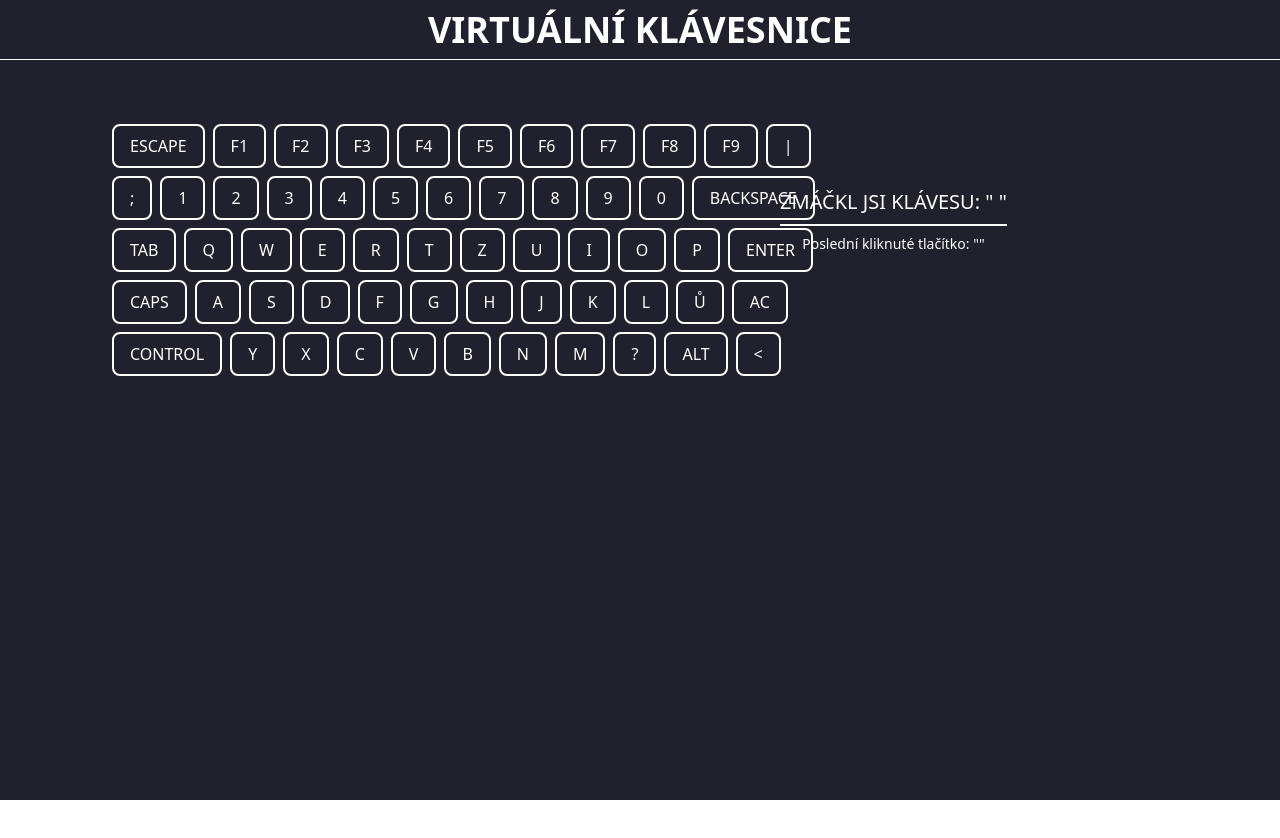
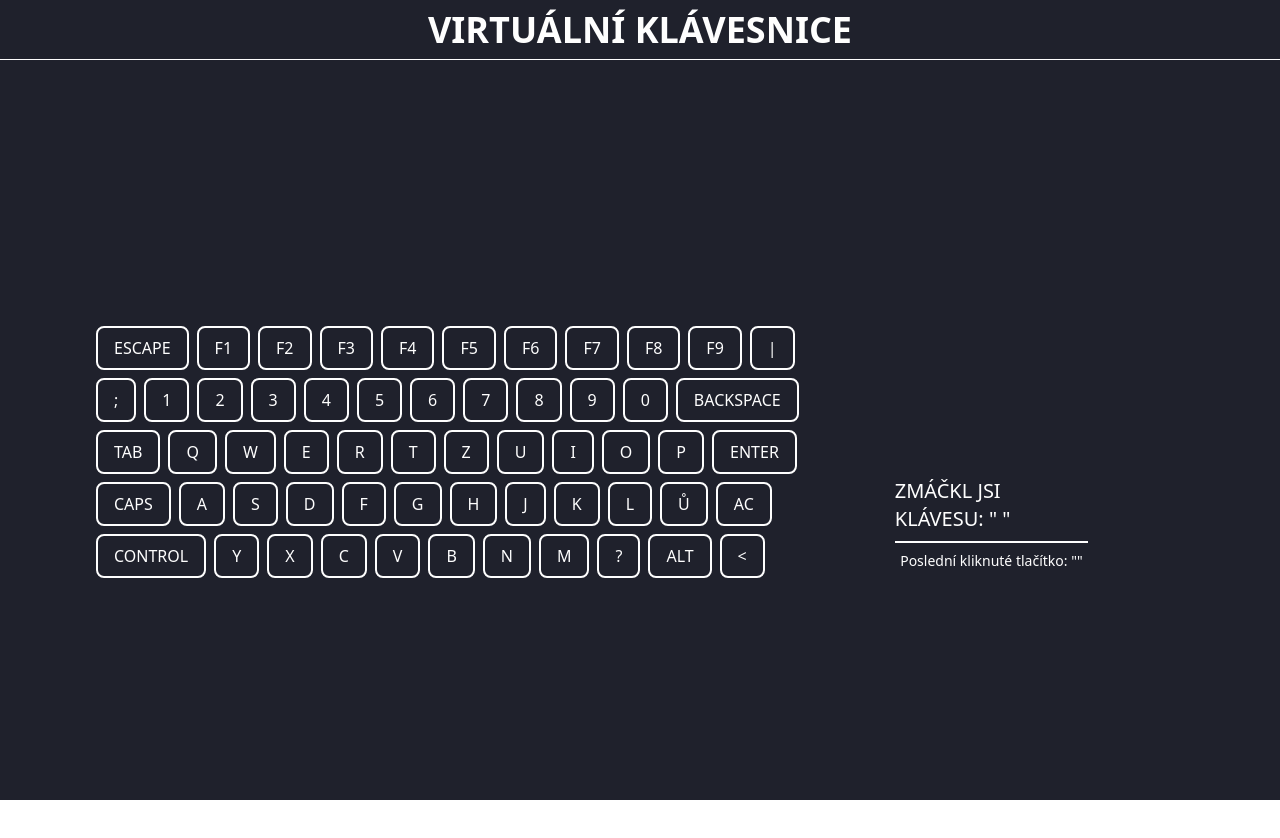
Before and after one commit to OndrejLosensky/virtual-keyboard, a React (Create React App) app: page / in a window 1280 px wide. Shown: the top 838 px of the page. Built offline with nearby package versions, Linux system fonts and the light colour scheme; the HTML template or start-up script is replaced by a standard one.

Commit message:
špatné zobrazování výstupu stisknuté klávesy

```diff
--- a/src/keyboard/Keyboard.js
+++ b/src/keyboard/Keyboard.js
@@ -48,8 +48,8 @@ const Keyboard = () => {
     return (
         <div>
 
-                <div className="flex justify-start h-screen pt-16 px-28">
-                    <div className=" h-[45%] w-[48%] flex flex-col gap-2" >
+                <div className="flex justify-start h-screen pt-16 px-24  items-center">
+                    <div className=" h-[45%] w-[65%] flex flex-col gap-2 " >
                         {/* Vrchní řada znaků ESC - F9*/}
                         <div className="flex flex-row gap-2">
                             {["escape", "f1", "f2", "f3", "f4", "f5", "f6","f7", "f8", "f9", "|"].map((key) => (
```
